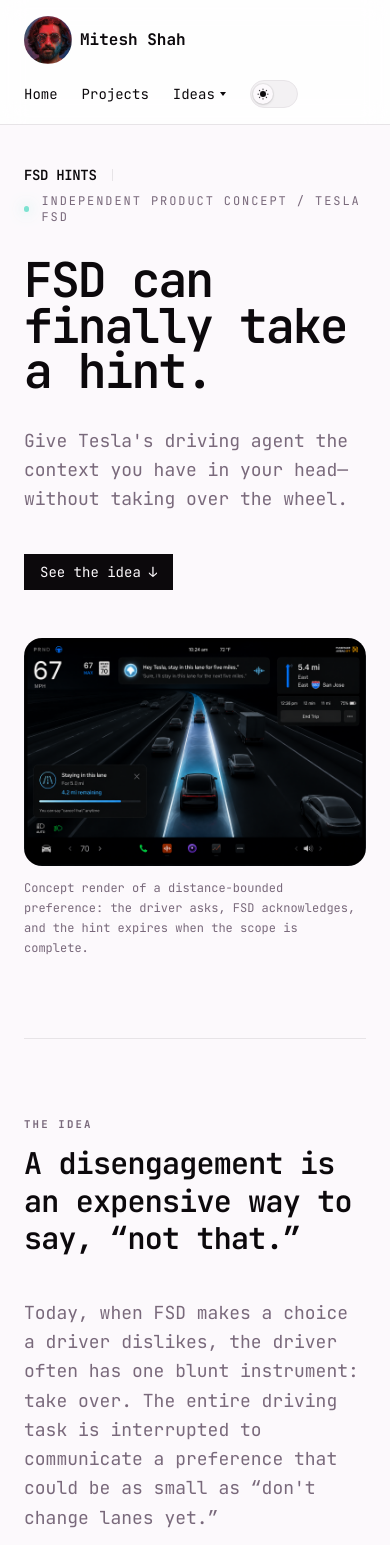
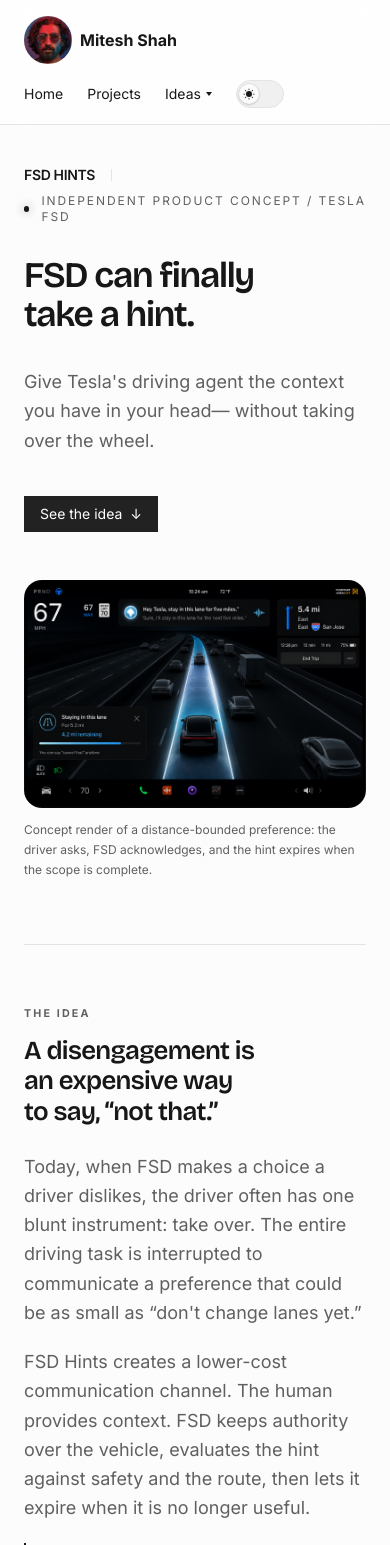
Before and after one commit to mitesh-mokko/personal-website-2026, a Next.js app: page /fsd-hints in a window 390 px wide. Shown: the top 1545 px of the page. Built offline with nearby package versions, Linux system fonts and the light colour scheme.

Commit message:
Polish site theme typography and responsive sections

```diff
--- a/app/fsd-hints/page.tsx
+++ b/app/fsd-hints/page.tsx
@@ -65,10 +65,9 @@
 
 export default function FsdHintsPage() {
   return (
-    <div className="fsd-page space-y-20 pb-10">
-      <section className="border-b border-border pb-20">
-        <div className="grid items-end gap-12 lg:grid-cols-[0.9fr_1fr]">
-          <div>
+    <div className="fsd-page space-y-16 pb-10">
+      <section className="section-wide border-b border-border pb-16">
+        <div className="section-prose">
           <div className="mb-8 flex flex-wrap items-center gap-x-4 gap-y-2 text-xs tracking-[0.16em] uppercase">
             <span className="text-sm font-semibold tracking-tight text-foreground">
               FSD Hints
@@ -84,11 +83,11 @@
             </span>
           </div>
 
-            <h1 className="max-w-3xl text-5xl leading-[0.95] font-semibold tracking-[-0.04em] text-balance sm:text-6xl lg:text-5xl">
+          <h1 className="type-page-title max-w-3xl">
             FSD can finally take a hint.
           </h1>
 
-            <p className="mt-8 max-w-2xl text-lg leading-relaxed text-muted-foreground">
+          <p className="type-lead mt-8 max-w-2xl text-muted-foreground">
             Give Tesla&apos;s driving agent the context you have in your head—
             without taking over the wheel.
           </p>
@@ -96,26 +95,29 @@
           <div className="mt-10 flex flex-wrap items-center gap-4 text-sm">
             <a
               href="#the-idea"
-                className="inline-flex items-center gap-2 bg-foreground px-4 py-2 text-background transition-opacity hover:opacity-80 focus-visible:outline-2 focus-visible:outline-offset-4 focus-visible:outline-ring"
+              className="inline-flex items-center gap-2 bg-primary px-4 py-2 text-primary-foreground transition-opacity hover:opacity-80 focus-visible:outline-2 focus-visible:outline-offset-4 focus-visible:outline-ring"
             >
               See the idea <span aria-hidden="true">↓</span>
             </a>
           </div>
         </div>
 
+        <div className="mx-auto mt-12 max-w-4xl">
           <HeroImage />
         </div>
       </section>
 
-      <section id="the-idea" className="border-b border-border pb-20">
-        <div className="grid gap-10 lg:grid-cols-[0.6fr_1fr] lg:gap-20">
-          <div>
+      <section
+        id="the-idea"
+        className="section-prose border-b border-border pb-16"
+      >
+        <div className="mb-6">
           <p className="fsd-kicker text-muted-foreground">The idea</p>
-            <h2 className="mt-4 max-w-sm text-3xl leading-tight font-semibold tracking-tight sm:text-4xl">
+          <h2 className="type-section-title mt-4 max-w-sm">
             A disengagement is an expensive way to say, “not that.”
           </h2>
         </div>
-          <div className="max-w-2xl space-y-5 text-lg leading-relaxed text-muted-foreground">
+        <div className="space-y-5 text-lg leading-relaxed text-muted-foreground">
           <p>
             Today, when FSD makes a choice a driver dislikes, the driver often
             has one blunt instrument: take over. The entire driving task is
@@ -132,18 +134,18 @@
             Context, not control.
           </div>
         </div>
-        </div>
       </section>
 
-      <section id="use-cases" className="border-b border-border pb-20">
-        <div className="mb-10 flex flex-wrap items-end justify-between gap-5">
+      <section
+        id="use-cases"
+        className="section-wide border-b border-border pb-16"
+      >
+        <div className="section-prose mb-10">
           <div>
             <p className="fsd-kicker text-muted-foreground">What you can say</p>
-            <h2 className="mt-4 text-3xl font-semibold tracking-tight sm:text-4xl">
-              Hints have a scope.
-            </h2>
+            <h2 className="type-section-title mt-4">Hints have a scope.</h2>
           </div>
-          <p className="max-w-sm text-xs leading-5 tracking-[0.12em] text-muted-foreground uppercase">
+          <p className="mt-5 text-xs leading-5 tracking-[0.12em] text-muted-foreground uppercase">
             Preference + context window, bounded by the driving system
           </p>
         </div>
@@ -183,7 +185,7 @@
                   ))}
                 </ul>
               </CardContent>
-              <CardFooter className="mt-auto p-6 sm:p-8">
+              <CardFooter className="mt-auto p-6 sm:p-8 lg:min-h-36">
                 <p className="text-[0.62rem] leading-5 tracking-[0.08em] text-muted-foreground uppercase">
                   {useCase.note}
                 </p>
@@ -193,19 +195,20 @@
         </div>
       </section>
 
-      <section id="boundary" className="border-b border-border pb-20">
-        <div className="mb-10 max-w-md">
+      <section
+        id="boundary"
+        className="section-wide border-b border-border pb-16"
+      >
+        <div className="section-prose mb-10">
           <p className="fsd-kicker text-muted-foreground">The boundary</p>
-          <h2 className="mt-4 text-3xl leading-tight font-semibold tracking-tight sm:text-4xl">
-            A hint is not a command.
-          </h2>
+          <h2 className="type-section-title mt-4">A hint is not a command.</h2>
         </div>
         <BoundaryDiagram />
         <div className="mt-4 border border-border bg-muted/30 p-5 sm:p-6">
           <div className="flex flex-wrap items-baseline justify-between gap-5">
             <div>
               <p className="fsd-kicker text-muted-foreground">V1 constraint</p>
-              <h3 className="mt-3 text-xl font-semibold tracking-tight">
+              <h3 className="type-subsection-title mt-3">
                 One active hint at a time.
               </h3>
             </div>
@@ -217,13 +220,16 @@
         </div>
       </section>
 
-      <section id="experiment" className="border-b border-border pb-20">
+      <section
+        id="experiment"
+        className="section-wide border-b border-border pb-16"
+      >
+        <div className="section-prose">
           <p className="fsd-kicker text-muted-foreground">The experiment</p>
-        <div className="mt-4 grid gap-10 lg:grid-cols-[0.8fr_1fr] lg:gap-20">
-          <h2 className="max-w-xl text-4xl leading-tight font-semibold tracking-tight sm:text-5xl">
+          <h2 className="type-section-title mt-4">
             Make disagreement cheaper.
           </h2>
-          <div>
+          <div className="mt-6">
             <p className="max-w-xl text-lg leading-relaxed text-muted-foreground">
               Start with a small, supervised experiment. Measure whether drivers
               use hints to communicate preferences that would otherwise cause a
@@ -233,6 +239,8 @@
             <p className="mt-4 text-xs tracking-[0.1em] text-muted-foreground uppercase">
               No results claimed yet. This is the proposed measurement plan.
             </p>
+          </div>
+        </div>
         <div className="mt-8 grid gap-px overflow-hidden border border-border bg-border sm:grid-cols-2">
           <Metric
             category="Primary outcome"
@@ -259,15 +267,13 @@
             description="Manual takeovers, cancellations, or repeated corrections after a hint."
           />
         </div>
-          </div>
-        </div>
       </section>
 
-      <section className="mx-auto max-w-3xl text-center">
+      <section className="section-prose text-center">
         <p className="fsd-kicker text-muted-foreground">
           A small idea about a big transition
         </p>
-        <h2 className="mt-5 text-4xl leading-tight font-semibold tracking-tight sm:text-5xl">
+        <h2 className="type-section-title mt-5">
           Let the driver stay in the conversation.
         </h2>
         <p className="mx-auto mt-6 max-w-xl text-lg leading-relaxed text-muted-foreground">
@@ -303,7 +309,7 @@
 
 function HeroImage() {
   return (
-    <div className="mx-auto w-full max-w-[35rem]">
+    <div className="w-full">
       <div className="overflow-hidden rounded-2xl">
         <Image
           src="/img/tesla-fsd-hints-hero.png"
@@ -311,7 +317,7 @@
           width={1536}
           height={1024}
           priority
-          sizes="(min-width: 1024px) 48vw, 100vw"
+          sizes="(min-width: 1536px) 56rem, (min-width: 1024px) 80vw, 100vw"
           className="block h-auto w-full"
         />
       </div>
@@ -386,7 +392,7 @@
       >
         {step}
       </span>
-      <h3 className="mt-10 text-lg font-semibold tracking-tight">{title}</h3>
+      <h3 className="type-subsection-title mt-10">{title}</h3>
       <p className="mt-3 text-sm leading-relaxed text-muted-foreground">
         {copy}
       </p>
--- a/app/globals.css
+++ b/app/globals.css
@@ -5,7 +5,7 @@
 @custom-variant dark (&:is(.dark *));
 
 @theme inline {
-  --font-heading: var(--font-mono);
+  --font-heading: var(--font-display);
   --font-mono: var(--font-mono);
   --color-sidebar-ring: var(--sidebar-ring);
   --color-sidebar-border: var(--sidebar-border);
@@ -48,72 +48,72 @@
 }
 
 :root {
-  --background: oklch(0.985 0.006 326);
-  --foreground: oklch(0.145 0.008 326);
-  --card: oklch(1 0 0);
-  --card-foreground: oklch(0.145 0.008 326);
-  --popover: oklch(1 0 0);
-  --popover-foreground: oklch(0.145 0.008 326);
-  --primary: oklch(0.212 0.019 322.12);
-  --primary-foreground: oklch(0.985 0 0);
-  --secondary: oklch(0.96 0.003 325.6);
-  --secondary-foreground: oklch(0.212 0.019 322.12);
-  --muted: oklch(0.96 0.003 325.6);
-  --muted-foreground: oklch(0.542 0.034 322.5);
-  --accent: oklch(0.96 0.003 325.6);
-  --accent-foreground: oklch(0.212 0.019 322.12);
+  --background: #fcfcfc;
+  --foreground: #171717;
+  --card: #ffffff;
+  --card-foreground: #171717;
+  --popover: #ffffff;
+  --popover-foreground: #171717;
+  --primary: #222222;
+  --primary-foreground: #ffffff;
+  --secondary: #f0f0f0;
+  --secondary-foreground: #222222;
+  --muted: #f3f3f3;
+  --muted-foreground: #606060;
+  --accent: #ededed;
+  --accent-foreground: #171717;
   --destructive: oklch(0.577 0.245 27.325);
-  --border: oklch(0.922 0.005 325.62);
-  --input: oklch(0.922 0.005 325.62);
-  --ring: oklch(0.711 0.019 323.02);
-  --chart-1: oklch(0.865 0.012 325.68);
-  --chart-2: oklch(0.542 0.034 322.5);
-  --chart-3: oklch(0.435 0.029 321.78);
-  --chart-4: oklch(0.364 0.029 323.89);
-  --chart-5: oklch(0.263 0.024 320.12);
+  --border: #e4e4e4;
+  --input: #e4e4e4;
+  --ring: #707070;
+  --chart-1: #e7e7e7;
+  --chart-2: #c5c5c5;
+  --chart-3: #969696;
+  --chart-4: #646464;
+  --chart-5: #303030;
   --radius: 0.625rem;
-  --sidebar: oklch(0.985 0 0);
-  --sidebar-foreground: oklch(0.145 0.008 326);
-  --sidebar-primary: oklch(0.212 0.019 322.12);
-  --sidebar-primary-foreground: oklch(0.985 0 0);
-  --sidebar-accent: oklch(0.96 0.003 325.6);
-  --sidebar-accent-foreground: oklch(0.212 0.019 322.12);
-  --sidebar-border: oklch(0.922 0.005 325.62);
-  --sidebar-ring: oklch(0.711 0.019 323.02);
+  --sidebar: #ffffff;
+  --sidebar-foreground: #171717;
+  --sidebar-primary: #222222;
+  --sidebar-primary-foreground: #ffffff;
+  --sidebar-accent: #ededed;
+  --sidebar-accent-foreground: #171717;
+  --sidebar-border: #e4e4e4;
+  --sidebar-ring: #707070;
 }
 
 .dark {
-  --background: oklch(0.27 0.015 322);
-  --foreground: oklch(0.985 0 0);
-  --card: oklch(0.34 0.018 322.12);
-  --card-foreground: oklch(0.985 0 0);
-  --popover: oklch(0.34 0.018 322.12);
-  --popover-foreground: oklch(0.985 0 0);
-  --primary: oklch(0.922 0.005 325.62);
-  --primary-foreground: oklch(0.212 0.019 322.12);
-  --secondary: oklch(0.4 0.022 320);
-  --secondary-foreground: oklch(0.985 0 0);
-  --muted: oklch(0.4 0.022 320);
-  --muted-foreground: oklch(0.711 0.019 323.02);
-  --accent: oklch(0.4 0.022 320);
-  --accent-foreground: oklch(0.985 0 0);
+  --background: #111111;
+  --foreground: #fcfcfc;
+  --card: #202020;
+  --card-foreground: #fcfcfc;
+  --popover: #242424;
+  --popover-foreground: #fcfcfc;
+  --primary: #f1f1f1;
+  --primary-foreground: #171717;
+  --secondary: #303030;
+  --secondary-foreground: #f1f1f1;
+  --muted: #242424;
+  --muted-foreground: #adadad;
+  --accent: #343434;
+  --accent-foreground: #fcfcfc;
   --destructive: oklch(0.704 0.191 22.216);
-  --border: oklch(1 0 0 / 10%);
-  --input: oklch(1 0 0 / 15%);
-  --ring: oklch(0.542 0.034 322.5);
-  --chart-1: oklch(0.865 0.012 325.68);
-  --chart-2: oklch(0.542 0.034 322.5);
-  --chart-3: oklch(0.435 0.029 321.78);
-  --chart-4: oklch(0.364 0.029 323.89);
-  --chart-5: oklch(0.263 0.024 320.12);
-  --sidebar: oklch(0.34 0.018 322.12);
-  --sidebar-foreground: oklch(0.985 0 0);
-  --sidebar-primary: oklch(0.488 0.243 264.376);
-  --sidebar-primary-foreground: oklch(0.985 0 0);
-  --sidebar-accent: oklch(0.4 0.022 320);
-  --sidebar-accent-foreground: oklch(0.985 0 0);
-  --sidebar-border: oklch(1 0 0 / 10%);
-  --sidebar-ring: oklch(0.542 0.034 322.5);
+  --border: #383838;
+  --input: #383838;
+  --ring: #a0a0a0;
+  --chart-1: #e7e7e7;
+  --chart-2: #c5c5c5;
+  --chart-3: #969696;
+  --chart-4: #646464;
+  --chart-5: #303030;
+  --sidebar: #202020;
+  --sidebar-foreground: #fcfcfc;
+  --sidebar-primary: #f1f1f1;
+  --sidebar-primary-foreground: #171717;
+  --sidebar-accent: #343434;
+  --sidebar-accent-foreground: #fcfcfc;
+  --sidebar-border: #383838;
+  --sidebar-ring: #a0a0a0;
 }
 
 @layer base {
@@ -128,12 +128,74 @@
     cursor: pointer;
   }
   html {
-    @apply font-mono;
+    font-family: var(--font-sans), Arial, sans-serif;
+  }
+  h1,
+  h2,
+  h3 {
+    font-family: var(--font-display), Arial, sans-serif;
+  }
+  ::selection {
+    background: var(--accent);
+    color: var(--accent-foreground);
+  }
+}
+
+@layer components {
+  .section-prose {
+    width: 100%;
+    max-width: 44rem;
+    margin-inline: auto;
+  }
+
+  .section-wide {
+    width: 100%;
+    max-width: 88rem;
+    margin-inline: auto;
+  }
+
+  .type-page-title {
+    font-family: var(--font-display), Arial, sans-serif;
+    font-size: clamp(2.25rem, 6vw, 3rem);
+    font-weight: 600;
+    letter-spacing: -0.035em;
+    line-height: 1.08;
+    text-wrap: balance;
+  }
+
+  .type-section-title {
+    font-family: var(--font-display), Arial, sans-serif;
+    font-size: clamp(1.625rem, 4vw, 2rem);
+    font-weight: 600;
+    letter-spacing: -0.025em;
+    line-height: 1.18;
+    text-wrap: balance;
+  }
+
+  .type-subsection-title {
+    font-family: var(--font-display), Arial, sans-serif;
+    font-size: 1.25rem;
+    font-weight: 600;
+    letter-spacing: -0.015em;
+    line-height: 1.3;
+  }
+
+  .type-pullquote {
+    font-family: var(--font-display), Arial, sans-serif;
+    font-size: clamp(1.375rem, 3.5vw, 1.75rem);
+    font-weight: 600;
+    letter-spacing: -0.025em;
+    line-height: 1.25;
+  }
+
+  .type-lead {
+    font-size: 1.125rem;
+    line-height: 1.65;
   }
 }
 
 .fsd-page {
-  font-family: var(--font-mono), monospace;
+  font-family: var(--font-sans), Arial, sans-serif;
 }
 
 .fsd-kicker {
@@ -145,9 +207,9 @@
 }
 
 .fsd-live-dot {
-  background: #7de2d1;
+  background: var(--foreground);
   border-radius: 999px;
-  box-shadow: 0 0 14px rgba(125, 226, 209, 0.8);
+  box-shadow: 0 0 10px color-mix(in srgb, var(--foreground) 45%, transparent);
   display: inline-block;
   height: 6px;
   width: 6px;
--- a/app/layout.tsx
+++ b/app/layout.tsx
@@ -1,5 +1,5 @@
 import type { Metadata, Viewport } from "next"
-import { Geist, JetBrains_Mono } from "next/font/google"
+import { Bricolage_Grotesque, Inter, JetBrains_Mono } from "next/font/google"
 
 import "./globals.css"
 import { ThemeProvider } from "@/components/theme-provider"
@@ -7,9 +7,14 @@
 import { Footer } from "@/components/footer"
 import { cn } from "@/lib/utils"
 
-const fontSans = Geist({
+const fontSans = Inter({
   subsets: ["latin"],
   variable: "--font-sans",
+})
+
+const fontDisplay = Bricolage_Grotesque({
+  subsets: ["latin"],
+  variable: "--font-display",
 })
 
 const jetbrainsMono = JetBrains_Mono({
@@ -28,7 +33,9 @@
       { url: "/favicon-16x16.png", sizes: "16x16", type: "image/png" },
     ],
     apple: { url: "/apple-touch-icon.png", sizes: "180x180" },
-    other: [{ rel: "mask-icon", url: "/safari-pinned-tab.svg", color: "#ff4400" }],
+    other: [
+      { rel: "mask-icon", url: "/safari-pinned-tab.svg", color: "#ff4400" },
+    ],
   },
   openGraph: {
     type: "website",
@@ -39,7 +46,10 @@
 }
 
 export const viewport: Viewport = {
-  themeColor: "#fff",
+  themeColor: [
+    { media: "(prefers-color-scheme: light)", color: "#fcfcfc" },
+    { media: "(prefers-color-scheme: dark)", color: "#111111" },
+  ],
 }
 
 export default function RootLayout({
@@ -54,14 +64,14 @@
       className={cn(
         "antialiased",
         fontSans.variable,
-        "font-mono",
-        jetbrainsMono.variable,
+        fontDisplay.variable,
+        jetbrainsMono.variable
       )}
     >
       <body className="flex min-h-svh flex-col">
         <ThemeProvider>
           <Navbar />
-          <main className="mx-auto w-full max-w-6xl flex-1 px-6 py-10">
+          <main className="mx-auto w-full max-w-[96rem] flex-1 px-6 py-10 sm:px-8 lg:px-10">
             {children}
           </main>
           <Footer />
--- a/app/not-found.tsx
+++ b/app/not-found.tsx
@@ -1,7 +1,7 @@
 export default function NotFound() {
   return (
     <div>
-      <h1 className="mb-4 text-4xl font-bold">NOT FOUND</h1>
+      <h1 className="type-page-title mb-4">NOT FOUND</h1>
       <p>You just hit a route that doesn&apos;t exist... the sadness.</p>
     </div>
   )
--- a/components/pull-quote.tsx
+++ b/components/pull-quote.tsx
@@ -11,7 +11,7 @@
   return (
     <p
       className={cn(
-        "border-border my-14 border-l-2 pl-6 text-3xl leading-[1.1] font-semibold tracking-tight md:my-16 md:pl-8 md:text-4xl",
+        "type-pullquote my-10 border-l-2 border-border pl-5 sm:my-12 sm:pl-6",
         className
       )}
     >
```
Also changed, not shown: app/idea-loop/page.tsx (+18 -22 lines), app/page.tsx (+53 -40 lines), app/projects/page.tsx (+11 -9 lines). Lines whose indentation alone changed are shown as unchanged.
